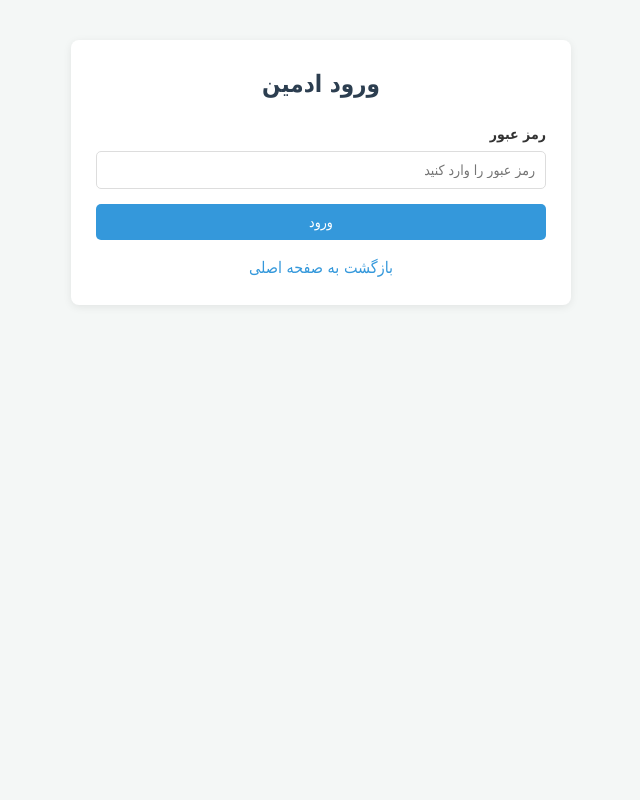
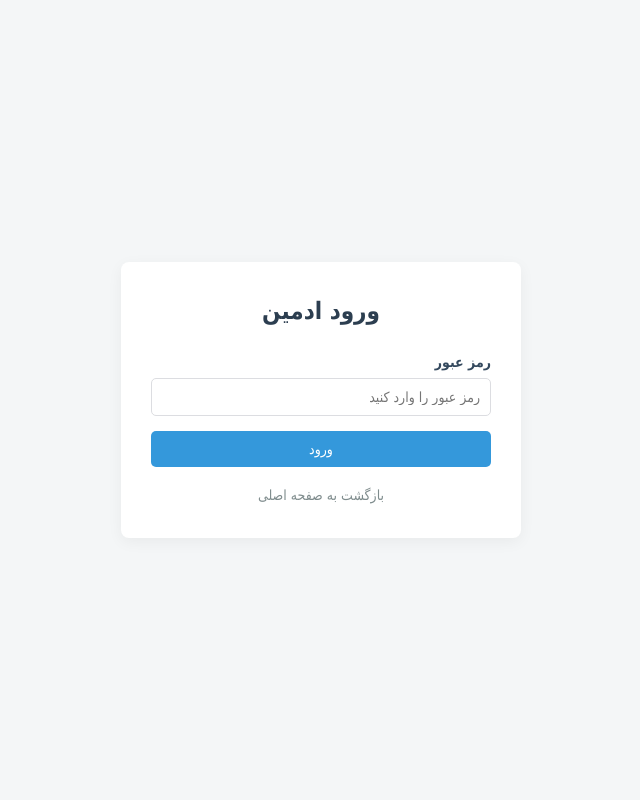
Before and after one commit to bigkhazaei-cpu/my-affiliate-site, a Flask app: page /login in a window 1280 px wide. Shown: the whole page, without its empty margins (319-959 px from the left). Run offline with Flask 3, Linux system fonts and the light colour scheme.

Commit message:
Update login.html

```diff
--- a/templates/login.html
+++ b/templates/login.html
@@ -5,18 +5,42 @@
     <meta name="viewport" content="width=device-width, initial-scale=1.0">
     <title>ورود به پنل ادمین</title>
     <link rel="stylesheet" href="{{ url_for('static', filename='style.css') }}">
+    <style>
+        body {
+            display: flex;
+            justify-content: center;
+            align-items: center;
+            height: 100vh;
+            background-color: #f4f6f7;
+            margin: 0;
+        }
+        .login-box {
+            background: #ffffff;
+            padding: 30px;
+            border-radius: 8px;
+            box-shadow: 0 4px 15px rgba(0, 0, 0, 0.05);
+            width: 100%;
+            max-width: 400px;
+        }
+    </style>
 </head>
 <body>
-    <div class="login-container">
+
+    <div class="login-box">
         <h2 style="margin-bottom: 20px; text-align: center; color: #2c3e50;">ورود ادمین</h2>
+
         <form method="POST">
-            <div class="form-group">
-                <label>رمز عبور</label>
-                <input type="password" name="password" required placeholder="رمز عبور را وارد کنید">
+            <div class="form-group" style="margin-bottom: 15px;">
+                <label style="display: block; margin-bottom: 5px; color: #34495e;">رمز عبور</label>
+                <input type="password" name="password" required placeholder="رمز عبور را وارد کنید" style="width: 100%; padding: 10px; border: 1px solid #dcdde1; border-radius: 5px; box-sizing: border-box;">
             </div>
-            <button type="submit" class="btn" style="width: 100%;">ورود</button>
+            <button type="submit" class="btn" style="width: 100%; padding: 10px; background-color: #3498db; color: white; border: none; border-radius: 5px; cursor: pointer;">ورود</button>
         </form>
-        <p style="text-align: center; margin-top: 15px;"><a href="{{ url_for('home') }}" style="color: #3498db; text-decoration: none;">بازگشت به صفحه اصلی</a></p>
+
+        <p style="text-align: center; margin-top: 15px;">
+            <a href="{{ url_for('home') }}" style="color: #7f8c8d; text-decoration: none; font-size: 14px;">بازگشت به صفحه اصلی</a>
+        </p>
     </div>
+
 </body>
 </html>
```
